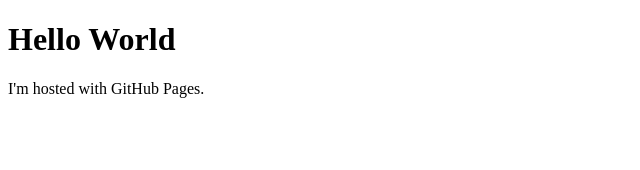
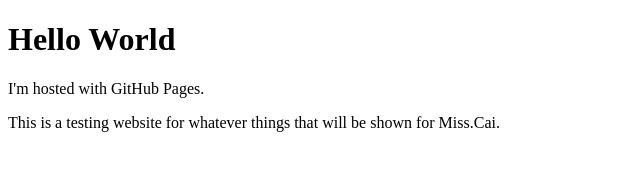
Before and after one commit to HHK-D/hhk-d.github.io, a plain HTML site: page index.html in a window 1280 px wide. Shown: the whole page, without its empty margins (0-640 px from the left). Drawn offline with Linux system fonts and the light colour scheme.

Commit message:
Update index.html

```diff
--- a/index.html
+++ b/index.html
@@ -3,5 +3,6 @@
 <body>
 <h1>Hello World</h1>
 <p>I'm hosted with GitHub Pages.</p>
+<p>This is a testing website for whatever things that will be shown for Miss.Cai.</p>
 </body>
 </html>
```
